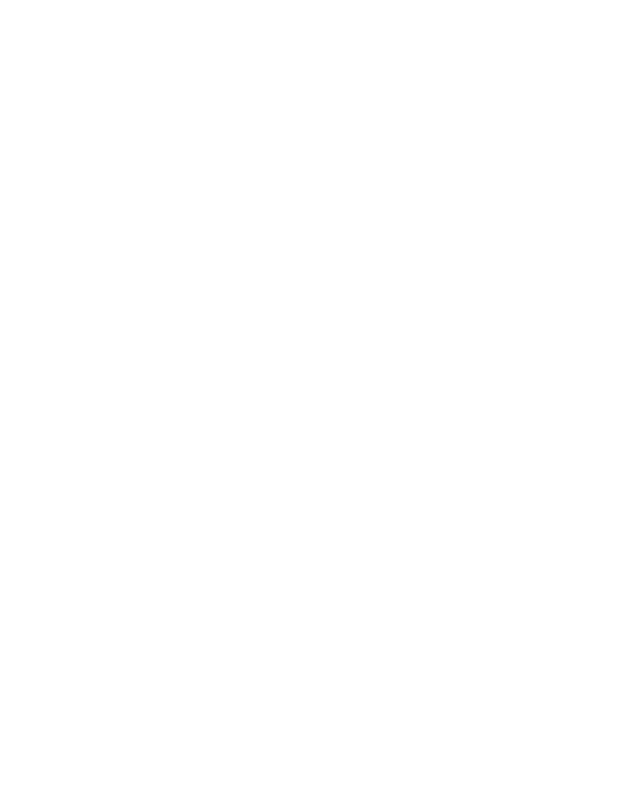
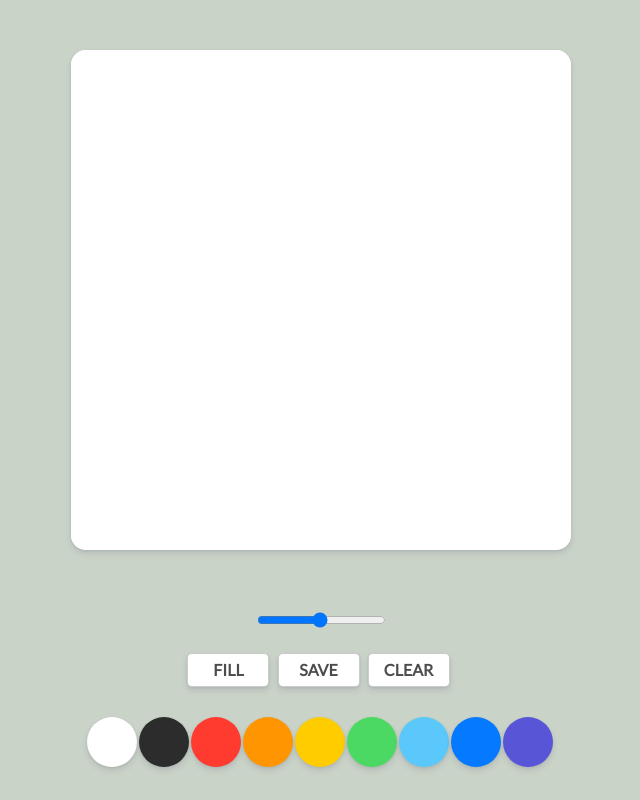
Before and after one commit to imhans/hansPaint, a plain HTML site: page index.html in a window 1280 px wide. Shown: the whole page, without its empty margins (319-959 px from the left). Drawn offline with Linux system fonts and the light colour scheme.

Commit message:
second commit

```diff
--- a/app.js
+++ b/app.js
@@ -0,0 +1,114 @@
+const canvas = document.getElementById("jsCanvas"),
+context = canvas.getContext("2d"),
+colors = document.getElementsByClassName("jsColor"),
+range = document.getElementById("jsRange"),
+mode = document.getElementById("jsMode"),
+save = document.getElementById("jsSave"),
+clear = document.getElementById("jsClear");
+
+const INITIAL_COLOR = "#2c2c2c";
+const INITIAL_SIZE = 500;
+
+let painting = false,
+filling = false;
+
+canvas.width = INITIAL_SIZE; canvas.height = INITIAL_SIZE;
+context.strokeStyle = INITIAL_COLOR;
+context.fillStyle = INITIAL_COLOR;
+context.lineWidth = 2.5;
+
+function stopPainting() {
+    painting = false;
+}
+function startPainting() {
+    painting = true;
+}
+
+function onMouseMove(event) {
+    const x = event.offsetX;
+    const y = event.offsetY;
+    if (!painting) {
+        context.beginPath();
+        context.moveTo(x, y);
+    } else {
+        context.lineTo(x, y);
+        context.stroke();
+    }
+}
+
+function handleColorClick(event) {
+    const color = event.target.style.backgroundColor;
+    context.strokeStyle = color;
+    context.fillStyle = color;
+}
+
+function handleRangeChange(event) {
+    const lineSize = event.target.value;
+    context.lineWidth = lineSize;
+}
+
+function handleModeClick() {
+    if (filling) {
+        filling = false;
+        mode.innerText = "Fill";
+    }
+    else {
+        filling = true;
+        mode.innerText = "Paint";
+    }
+}
+
+function handleClickCanvas() {
+    if (filling) {
+        context.fillRect(0, 0, INITIAL_SIZE, INITIAL_SIZE);
+    }
+}
+
+function canvasDefaultSetting() {
+    context.fillStyle = "white";
+    context.fillRect(0, 0, INITIAL_SIZE, INITIAL_SIZE);
+}
+
+function handleContextMenu(event) {
+    event.preventDefault();
+}
+
+function handleSaveClick() {
+    const image = canvas.toDataURL();
+    const link = document.createElement("a");
+    link.href = image;
+    link.download = "YourCanvas";
+    link.click();
+}
+
+function init() {
+    if (canvas) {
+        canvasDefaultSetting();
+        canvas.addEventListener("mousemove", onMouseMove);
+        canvas.addEventListener("mousedown", startPainting);
+        canvas.addEventListener("mouseup", stopPainting);
+        canvas.addEventListener("mouseleave", stopPainting);
+        canvas.addEventListener("click", handleClickCanvas);
+        canvas.addEventListener("contextmenu", handleContextMenu);
+    }
+    Array.from(colors).forEach(color =>
+        color.addEventListener("click", handleColorClick)
+    );
+
+    if (range) {
+        range.addEventListener("input", handleRangeChange);
+    }
+
+    if (mode) {
+        mode.addEventListener("click", handleModeClick);
+    }
+
+    if (save) {
+        save.addEventListener("click", handleSaveClick);
+    }
+
+    if (clear) {
+        clear.addEventListener("click", canvasDefaultSetting);
+    }
+}
+init();
--- a/index.html
+++ b/index.html
@@ -4,8 +4,30 @@
     <meta charset="UTF-8">
     <meta name="viewport" content="width=device-width, initial-scale=1.0">
     <title>Hans Paint JS</title>
+    <link rel="stylesheet" href="style.css"/>
+    <link href="https://fonts.googleapis.com/css2?family=Lato&display=swap" rel="stylesheet">
 </head>
 <body>
+    <canvas class="canvas" id="jsCanvas"></canvas>
+    <div class="controls">
+        <input type="range" class="controls__range" id="jsRange" min="0.1" max="5" step="0.1" value="2.5">
+        <div class="controls__btns">
+            <button id="jsMode">Fill</button>
+            <button id="jsSave">Save</button>
+            <button id="jsClear">Clear</button>
+        </div>
+        <div class="controls__colors" id="jsColors">
+            <div class="contorls__color jsColor" style="background-color: white;"></div>
+            <div class="contorls__color jsColor" style="background-color: #2c2c2c;"></div>
+            <div class="contorls__color jsColor" style="background-color: #ff3b30;"></div>
+            <div class="contorls__color jsColor" style="background-color: #ff9500;"></div>
+            <div class="contorls__color jsColor" style="background-color: #ffcc00;"></div>
+            <div class="contorls__color jsColor" style="background-color: #4cd963;"></div>
+            <div class="contorls__color jsColor" style="background-color: #5ac8fa;"></div>
+            <div class="contorls__color jsColor" style="background-color: #0579ff;"></div>
+            <div class="contorls__color jsColor" style="background-color: #5856d6;"></div>
+        </div>
+    </div>
     <script src="app.js"></script>
 </body>
 </html>
--- /dev/null
+++ b/reset.css
@@ -0,0 +1,48 @@
+/* http://meyerweb.com/eric/tools/css/reset/
+   v2.0 | 20110126
+   License: none (public domain)
+*/
+
+html, body, div, span, applet, object, iframe,
+h1, h2, h3, h4, h5, h6, p, blockquote, pre,
+a, abbr, acronym, address, big, cite, code,
+del, dfn, em, img, ins, kbd, q, s, samp,
+small, strike, strong, sub, sup, tt, var,
+b, u, i, center,
+dl, dt, dd, ol, ul, li,
+fieldset, form, label, legend,
+table, caption, tbody, tfoot, thead, tr, th, td,
+article, aside, canvas, details, embed,
+figure, figcaption, footer, header, hgroup,
+menu, nav, output, ruby, section, summary,
+time, mark, audio, video {
+	margin: 0;
+	padding: 0;
+	border: 0;
+	font-size: 100%;
+	font: inherit;
+	vertical-align: baseline;
+}
+/* HTML5 display-role reset for older browsers */
+article, aside, details, figcaption, figure,
+footer, header, hgroup, menu, nav, section {
+	display: block;
+}
+body {
+	line-height: 1;
+}
+ol, ul {
+	list-style: none;
+}
+blockquote, q {
+	quotes: none;
+}
+blockquote:before, blockquote:after,
+q:before, q:after {
+	content: '';
+	content: none;
+}
+table {
+	border-collapse: collapse;
+	border-spacing: 0;
+}
--- a/style.css
+++ b/style.css
@@ -0,0 +1,65 @@
+@import "reset.css";
+
+body {
+    background-color: #CAD3C8;
+    display: flex;
+    flex-direction: column;
+    align-items: center;
+    padding-top: 50px;
+    font-family: 'Lato', sans-serif;
+}
+
+.canvas {
+    background-color: white;
+    width: 500px;
+    height: 500px;
+    border-radius: 15px;
+    box-shadow: 0 4px 6px rgba(50, 50, 93, 0.11), 0 1px 3px rgba(0, 0, 0, 0.08);
+}
+
+.controls {
+    margin-top: 60px;
+    display: flex;
+    flex-direction: column;
+    align-items: center;
+}
+
+.controls .controls__range {
+    margin-bottom: 5px;
+}
+
+.controls .controls__btns {
+    margin-top: 20px;
+}
+.controls__btns button {
+    all: unset;
+    cursor: pointer;
+    background-color: white;
+    margin-right: 5px;
+    padding: 8px 0px;
+    width: 80px;
+    text-align: center;
+    border-radius: 5px;
+    border: 1px solid rgba(0, 0, 0, 0.2);
+    color: rgba(0, 0, 0, 0.7);
+    box-shadow: 0 4px 6px rgba(50, 50, 93, 0.11), 0 1px 3px rgba(0, 0, 0, 0.08);
+    text-transform: uppercase;
+    font-weight: 700;
+}
+.controls__btns button:active {
+    transform:scale(0.96);
+}
+
+.controls__colors {
+    margin-top: 30px;
+    display: flex;
+}
+
+.controls__colors .contorls__color {
+    cursor: pointer;
+    width: 50px;
+    height: 50px;
+    border-radius: 25px;
+    box-shadow: 0 4px 6px rgba(50, 50, 93, 0.11), 0 1px 3px rgba(0, 0, 0, 0.08);
+    margin-right: 2px;
+}
```
